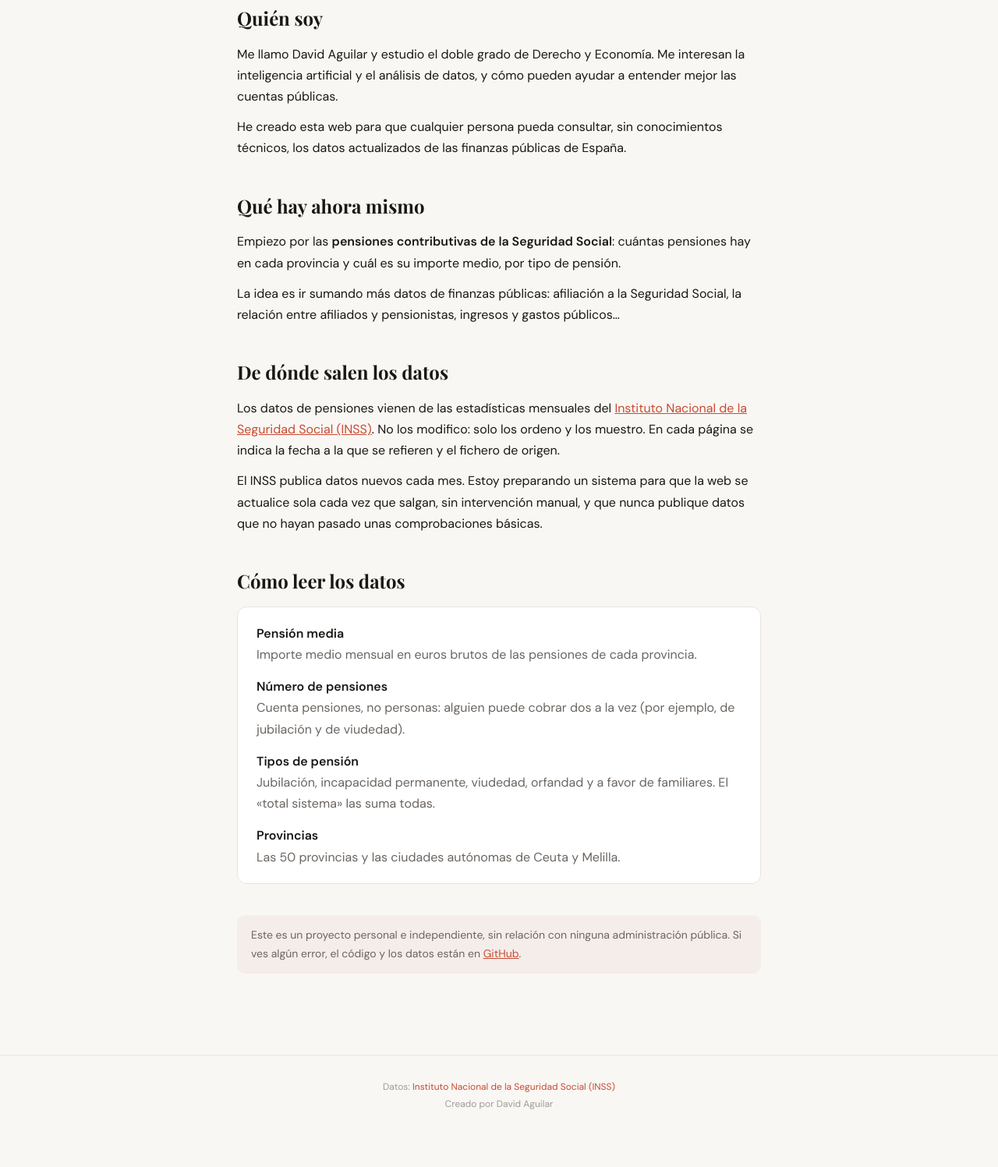
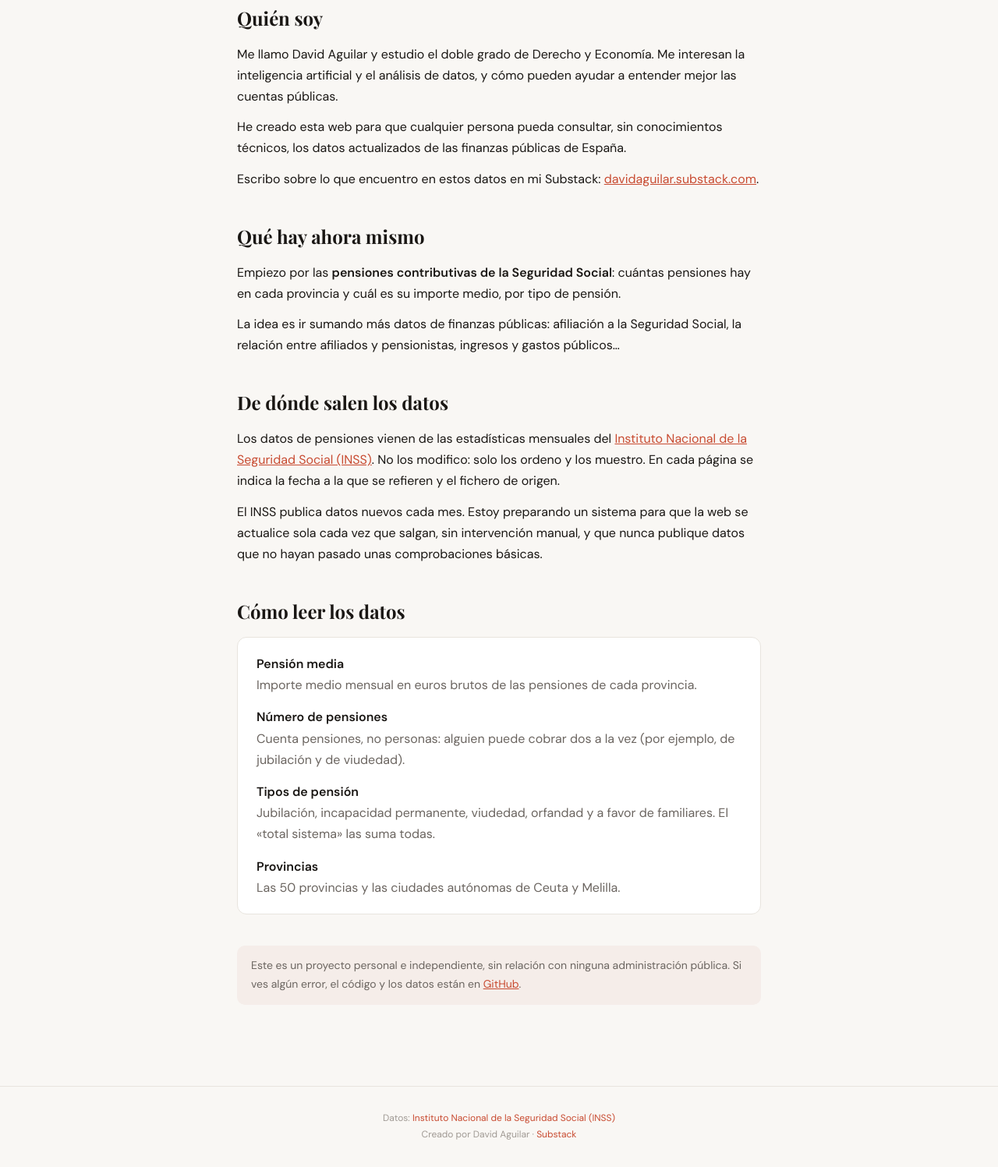
Before and after one commit to DavidAguilar13/datospensiones.github.io, a plain HTML site: page sobre.html in a window 1280 px wide. Shown: the part 434-1931 px from the top of the page at 78% size. Before the commit the page ends 1892 px from the top, so only its background shows below. Drawn offline with nearby package versions, Linux system fonts and the light colour scheme.

Commit message:
Enlace al Substack en Sobre el proyecto y en el pie

```diff
--- a/sobre.html
+++ b/sobre.html
@@ -133,6 +133,7 @@
   <nav>
     <a href="./">Mapa de pensiones</a>
     <a href="sobre.html" aria-current="page">Sobre el proyecto</a>
+    <a href="https://davidaguilar.substack.com/" target="_blank" rel="noopener">Substack</a>
   </nav>
 </header>
 
@@ -155,6 +156,10 @@
     <p>
       He creado esta web para que cualquier persona pueda consultar, sin conocimientos técnicos,
       los datos actualizados de las finanzas públicas de España.
+    </p>
+    <p>
+      Escribo sobre lo que encuentro en estos datos en mi Substack:
+      <a href="https://davidaguilar.substack.com/" target="_blank" rel="noopener">davidaguilar.substack.com</a>.
     </p>
   </section>
 
@@ -226,7 +231,7 @@
 
 <footer>
   Datos: <a href="https://www.seg-social.es" target="_blank" rel="noopener">Instituto Nacional de la Seguridad Social (INSS)</a><br>
-  Creado por David Aguilar
+  Creado por David Aguilar · <a href="https://davidaguilar.substack.com/" target="_blank" rel="noopener">Substack</a>
 </footer>
 
 </body>
```
Also changed, not shown: index.html (+1 -1 lines).
